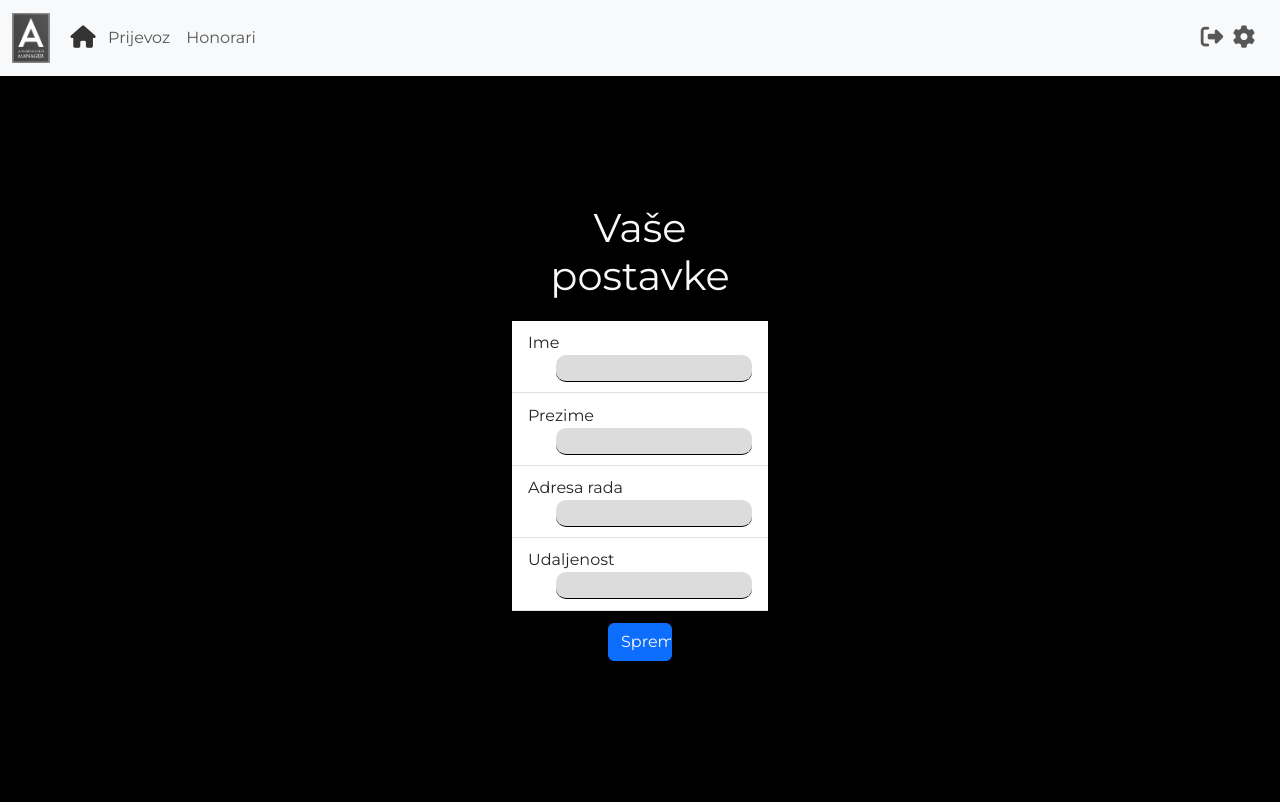
After one commit to i2martin/AdministrationManager, a Flask app: page /postavke in a window 1280 px wide. The commit adds this page. Run offline with Flask 2, Linux system fonts and the light colour scheme; the visitor is signed in with stand-in values (Sample User, id 1); parts of the project's set-up code (start-up, migrations or seed data) failed here and were passed over; some libraries are stand-ins or nearby versions.

Commit message:
Added settings ("postavke") option, and updated database model.

```diff
--- a/main.py
+++ b/main.py
@@ -12,17 +12,14 @@ from werkzeug.security import generate_password_hash, check_password_hash
 from flask_sqlalchemy import SQLAlchemy
 from flask_login import UserMixin, login_user, LoginManager, login_required, current_user, logout_user
 
-
 login_manager = LoginManager()
 app = Flask(__name__)
 
 app.config['SECRET_KEY'] = 'C2HWGVoMGfNTBsrYQg8EcMrdTimkZfAb'
 
-
 app.config['SQLALCHEMY_DATABASE_URI'] = 'sqlite:///users.db'
 app.config['SQLALCHEMY_TRACK_MODIFICATIONS'] = False
 db = SQLAlchemy(app)
-
 
 
 @login_manager.user_loader
@@ -34,7 +31,11 @@ class User(UserMixin, db.Model):
     id = db.Column(db.Integer, primary_key=True)
     username = db.Column(db.String(100), unique=True)
     password = db.Column(db.String(100))
-    organisation = db.Column(db.String(1000))
+    organisation = db.Column(db.String(100))
+    travel_distance = db.Column(db.Integer)
+    name = db.Column(db.String(100))
+    surname = db.Column(db.String(100))
+    work_address = db.Column(db.String(100))
 
 
 with app.app_context():
@@ -50,50 +51,56 @@ class MultiCheckboxField(SelectMultipleField):
 
 # TODO - add validators
 class PutniTroskovi(FlaskForm):
-    km_arrival = StringField('arrival')  # integerfield --> ne može se korigirati size/length??
-    km_return = StringField('return')  # integerfield --> ne može se korigirati size/length??
-    vehicle = SelectField('vehicle', choices=["Osobni automobil", "Autobus", "Vlak"])
+    km_arrival = StringField('arrival')
+    km_return = StringField('return')
+    vehicle = SelectField('vehicle', choices=['Osobni automobil', 'Autobus', 'Vlak'])
     submit = SubmitField(label="Preuzmi", id='submit')
 
+
+# TODO - add validators
+class Postavke(FlaskForm):
+    name = StringField('arrival')
+    surname = StringField('arrival')
+    work_address = StringField('arrival')
+    travel_distance = StringField('arrival')
+    submit = SubmitField(label='Spremi', id='submit')
 
 # TODO - add validators
 class Honorari(FlaskForm):
     subject = StringField('subject')
     class_tag = StringField('class-tag')
-    hours = StringField('date')  # integerfield --> ne može se korigirati size/length??
-    submit = SubmitField(label="Preuzmi", id='submit')
+    hours = StringField('date')
+    submit = SubmitField(label='Preuzmi', id='submit')
 
 
-@app.route("/")
+@app.route('/')
 def home():
     flash('Logged in successfully.')
-    return render_template("index.html")
+    return render_template('index.html')
 
 
-@app.route('/register', methods=["GET", "POST"])
+@app.route('/register', methods=['GET', 'POST'])
 def register():
     # TODO: Add checks (i.e. existing username) so that it doesn't crash
     if request.method == "POST":
         new_user = User(
             username=request.form.get('username'),
-            password= generate_password_hash(password=request.form.get('password'), method='pbkdf2:sha256', salt_length=8),
+            password=generate_password_hash(password=request.form.get('password'), method='pbkdf2:sha256',
+                                            salt_length=8),
             organisation=request.form.get('organisation')
         )
-        print(new_user.username)
-        print(new_user.password)
-        print(new_user.organisation)
         db.session.add(new_user)
         db.session.commit()
         login_user(new_user)
-        return redirect(url_for("putni_troskovi"))
+        return redirect(url_for('putni_troskovi'))
 
-    return render_template("register.html")
+    return render_template('register.html')
 
 
 @app.route('/login', methods=['GET', 'POST'])
 def login():
     # TODO: Add checks (i.e. existing username) so that it doesn't crash
-    if request.method == "POST":
+    if request.method == 'POST':
         username = request.form.get('username')
         password = request.form.get('password')
         # Find user by username entered.
@@ -102,7 +109,7 @@ def login():
         if check_password_hash(user.password, password):
             login_user(user)
             return redirect(url_for('putni_troskovi'))
-    return render_template("login.html")
+    return render_template('login.html')
 
 
 @app.route('/logout')
@@ -111,36 +118,36 @@ def logout():
     return redirect(url_for('home'))
 
 
-@app.route("/putni", methods=["GET", "POST"])
+@app.route('/putni', methods=['GET', 'POST'])
 @login_required
 def putni_troskovi():
     workdays = []
     year = datetime.now().year
     month = datetime.now().month
     for d in wd.get_workdays(year, month, ['Monday', 'Tuesday', 'Wednesday', 'Thursday', 'Friday']):
-        workdays.append(d.strftime("%d.%m.%Y"))
+        workdays.append(d.strftime('%d.%m.%Y'))
     workdays = wd.order_days(workdays)
     number_of_workdays = len(workdays)
-    if request.method == "POST":
+    if request.method == 'POST':
         te.travel(request.form.to_dict(flat=False), workdays)
         return send_from_directory(directory='static', path='files/temp_files/tablica-prijevoz.xlsx')
     else:
         form = PutniTroskovi()
-        return render_template("putni.html", form=form, workdays=workdays, number_of_workdays=number_of_workdays)
+        return render_template('putni.html', form=form, workdays=workdays, number_of_workdays=number_of_workdays)
 
 
-@app.route("/honorari", methods=["GET", "POST"])
+@app.route('/honorari', methods=['GET', 'POST'])
 @login_required
 def honorari():
     workdays = []
     year = datetime.now().year
     month = datetime.now().month
     for d in wd.get_workdays(year, month, ['Monday', 'Tuesday', 'Wednesday', 'Thursday', 'Friday']):
-        workdays.append(d.strftime("%d.%m.%Y"))
+        workdays.append(d.strftime('%d.%m.%Y'))
     workdays = wd.order_days(workdays)
     workdays = wd.only_date(workdays)
     number_of_workdays = len(workdays)
-    if request.method == "POST":
+    if request.method == 'POST':
         he.honorarium(request.form.to_dict(flat=False), workdays)
         return send_from_directory(directory='static', path='files/temp_files/tablica-honorari.xlsx')
     else:
@@ -148,7 +155,32 @@ def honorari():
         for i in range(0, 5):
             form = Honorari()
             forms.append(form)
-        return render_template("honorari.html", forms=forms, workdays=workdays, number_of_workdays=number_of_workdays)
+        return render_template('honorari.html', forms=forms, workdays=workdays, number_of_workdays=number_of_workdays)
+
+
+@app.route('/postavke', methods=['GET', 'POST'])
+@login_required
+def postavke():
+    form = Postavke()
+    if request.method == 'POST':
+        name = request.form.get('name')
+        surname = request.form.get('surname')
+        work_address = request.form.get('work_address')
+        travel_distance = request.form.get('travel_distance')
+        if name != "":
+            current_user.name = name
+            db.session.commit()
+        if surname != "":
+            current_user.surname = surname
+            db.session.commit()
+        if work_address != "":
+            current_user.work_address = work_address
+            db.session.commit()
+        if travel_distance != "":
+            current_user.travel_distance = travel_distance
+            db.session.commit()
+        return redirect('putni')
+    return render_template('postavke.html', form=form)
 
 
 if __name__ == '__main__':
--- a/static/style.css
+++ b/static/style.css
@@ -31,3 +31,36 @@ ul
     padding: 0px 0px 0px 0px;
     margin: 0px 0px 0px 0px;
 }
+
+.custom_string_field
+{
+    border: 0;
+    outline: 0;
+    background: transparent;
+    background-color: #DCDCDC;
+    -moz-border-radius:10px; /* Firefox */
+    -webkit-border-radius: 10px; /* Safari, Chrome */
+    -khtml-border-radius: 10px; /* KHTML */
+    border-radius: 10px; /* CSS3 */
+    border-bottom: 1px solid black;
+}
+.left
+{
+    float: left;
+}
+
+.right
+{
+    float: right;
+}
+
+.settings
+{
+    margin: 10% 40% 10% 40%;
+}
+
+.list-group-item
+{
+    padding-top: 4%;
+    padding-bottom: 4%;
+}
--- a/templates/header.html
+++ b/templates/header.html
@@ -1,16 +1,19 @@
-<script src="https://kit.fontawesome.com/5f07e011aa.js" crossorigin="anonymous"></script>
-<nav class="navbar navbar-expand-lg bg-body-tertiary fixed-top">
+<script crossorigin="anonymous" src="https://kit.fontawesome.com/5f07e011aa.js"></script>
+<nav class="navbar navbar-expand-lg bg-body-tertiary">
     <div class="container-fluid">
         <a class="navbar-brand" href="#"><img alt="Logo" class="img-fluid"
-                                              src="{{url_for('static', filename='images/logo2.png')}}" style="height: 50px;"></a>
-        <button aria-controls="navbarSupportedContent" aria-expanded="false" aria-label="Toggle navigation" class="navbar-toggler"
+                                              src="{{url_for('static', filename='images/logo2.png')}}"
+                                              style="height: 50px;"></a>
+        <button aria-controls="navbarSupportedContent" aria-expanded="false" aria-label="Toggle navigation"
+                class="navbar-toggler"
                 data-bs-target="#navbarSupportedContent" data-bs-toggle="collapse" type="button">
             <span class="navbar-toggler-icon"></span>
         </button>
         <div class="collapse navbar-collapse" id="navbarSupportedContent">
             <ul class="navbar-nav me-auto mb-2 mb-lg-0">
                 <li class="nav-item">
-                    <a aria-current="page" class="nav-link active" href="#" style="color: #333333; transform:scale(1.4);"><i class="fa-sharp fa-solid fa-house"></i></a>
+                    <a aria-current="page" class="nav-link active" href="#"
+                       style="color: #333333; transform:scale(1.4);"><i class="fa-sharp fa-solid fa-house"></i></a>
                 </li>
                 <li class="nav-item">
                     <a class="nav-link" href="{{url_for('putni_troskovi')}}">Prijevoz</a>
@@ -21,10 +24,12 @@
             </ul>
             <ul class="navbar-nav me-2 mb-2 mb-lg-0">
                 <li class="nav-item">
-                    <a class="nav-link" href="{{url_for('logout')}}"><i class="fa-solid fa-right-from-bracket" style="transform:scale(1.4);"></i></a>
+                    <a class="nav-link" href="{{url_for('logout')}}"><i class="fa-solid fa-right-from-bracket"
+                                                                        style="transform:scale(1.4);"></i></a>
                 </li>
                 <li class="nav-item">
-                    <a class="nav-link" href="#"><i class="fa-sharp fa-solid fa-gear" style="transform:scale(1.4);"></i></a>
+                    <a class="nav-link" href="{{url_for('postavke')}}"><i class="fa-sharp fa-solid fa-gear"
+                                                                          style="transform:scale(1.4);"></i></a>
                 </li>
             </ul>
         </div>
--- /dev/null
+++ b/templates/postavke.html
@@ -0,0 +1,28 @@
+{% extends "base.html" %}
+{% block title %}Honorari{% endblock %}
+{% block content %}
+{% include 'header.html' %}
+<div class="settings">
+    <h1 class="text-center text-light" style="padding-bottom: 5%;"> Vaše postavke</h1>
+    <form action="{{url_for('postavke')}}" method="POST">
+            <ul class="list-group list-group-flush">
+                <li class="list-group-item">
+                    <span class="left">Ime</span> <span class="right">{{form.name(class="custom_string_field")}}</span>
+                </li>
+                <li class="list-group-item">
+                    <span class="left">Prezime</span> <span class="right">{{form.surname(class="custom_string_field")}}</span>
+                </li>
+                <li class="list-group-item">
+                    <span class="left">Adresa rada</span> <span class="right">{{form.work_address(class="custom_string_field")}}</span>
+                </li>
+                <li class="list-group-item">
+                    <span class="left">Udaljenost</span> <span class="right">{{form.travel_distance(class="custom_string_field")}}</span>
+                </li>
+                <div class="btn-custom justify-content-center align-content-center text-center" style="margin-top: 5%;">
+                    {{form.submit(class='btn btn-primary btn-large col-3 text-light')}}
+                </div>
+            </ul>
+
+    </form>
+</div>
+{% endblock %}
--- a/templates/putni.html
+++ b/templates/putni.html
@@ -74,6 +74,7 @@
 
 
 
+
         </script>
     </form>
 </div>
--- a/templates/register.html
+++ b/templates/register.html
@@ -71,7 +71,8 @@
                             <div class="col-md-10 col-lg-6 col-xl-7 d-flex align-items-center order-1 order-lg-2">
 
                                 <img alt="Logo"
-                                     class="img-fluid" src="{{url_for('static', filename='images/logo2.png')}}" style="width: 80%; padding-left: 15%;">
+                                     class="img-fluid" src="{{url_for('static', filename='images/logo2.png')}}"
+                                     style="width: 80%; padding-left: 15%;">
                             </div>
                         </div>
                     </div>
--- a/travel_excel.py
+++ b/travel_excel.py
@@ -34,6 +34,7 @@ def open_workbook(filename):
 def select_worksheet(workbook):
     return workbook['Obrazac']
 
+
 # TODO: Save template data in memory and edit it instead of creating a copy
 def travel(data, workdays):
     shutil.copyfile(original, target)  # create a duplicate of .xls and open it
@@ -48,11 +49,11 @@ def travel(data, workdays):
     del data["submit"]
     for key in data:
         if key == "vehicle" or key == "km_return" or key == "km_arrival":
-            del[key]
+            del [key]
     print(data)
     if len(data) > 0:
         data_keys = list(data.keys())
-        for i in range (0, len(data_keys)):
+        for i in range(0, len(data_keys)):
             worksheet[list_of_cell_dates[i]] = workdays[int(data_keys[i])]
             worksheet[km_arrival_cells[i]] = km_arrival[int(data_keys[i])]
             worksheet[km_return_cells[i]] = km_return[int(data_keys[i])]
```
Also changed, not shown: honorarium_excel.py (+5 -5 lines).
